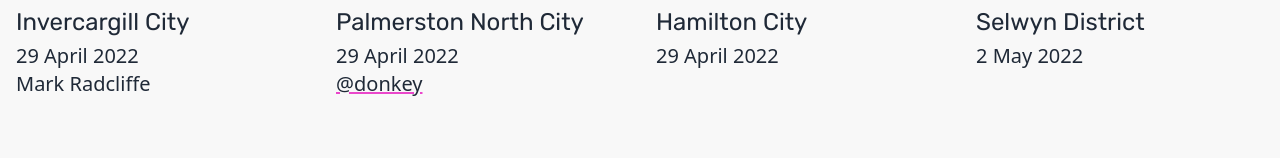
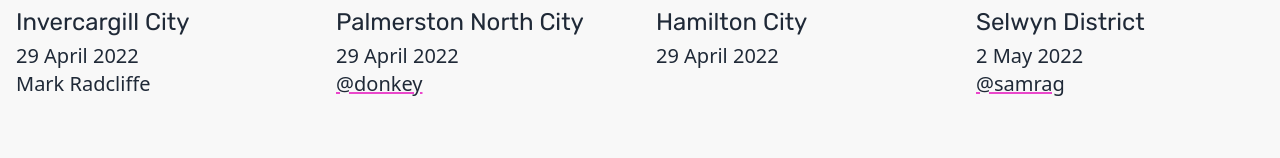
Before and after one commit to councilbinz/councilbins.nz, a Next.js app: page / in a window 1280 px wide. Shown: the part 794-952 px from the top of the page. Built offline with nearby package versions, Linux system fonts and the light colour scheme.

Commit message:
Added credit for Sam

```diff
--- a/src/bins.js
+++ b/src/bins.js
@@ -72,6 +72,8 @@ export default {
       slug: "selwyn-district",
       localAuthorityCode: "SDC",
       collectionDate: "2 May 2022",
+      contributorHandle: "@samrag",
+      contributorURL: "https://twitter.com/samrag",
       colour: "black",
       councilName: "Selwyn District",
     },
```
